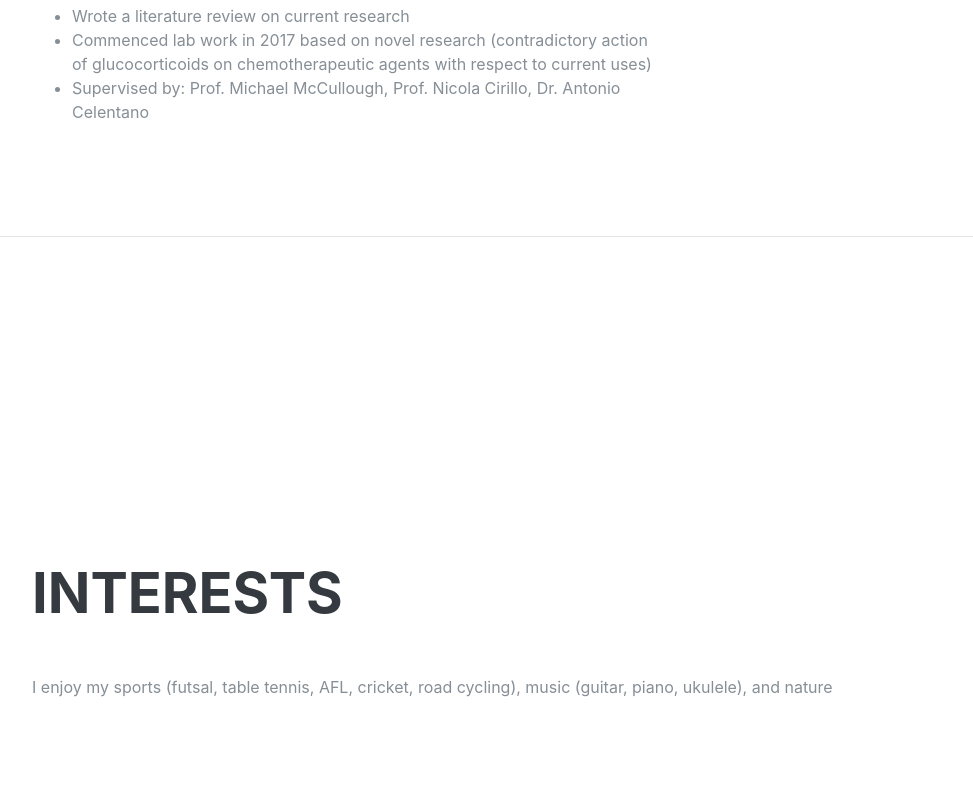
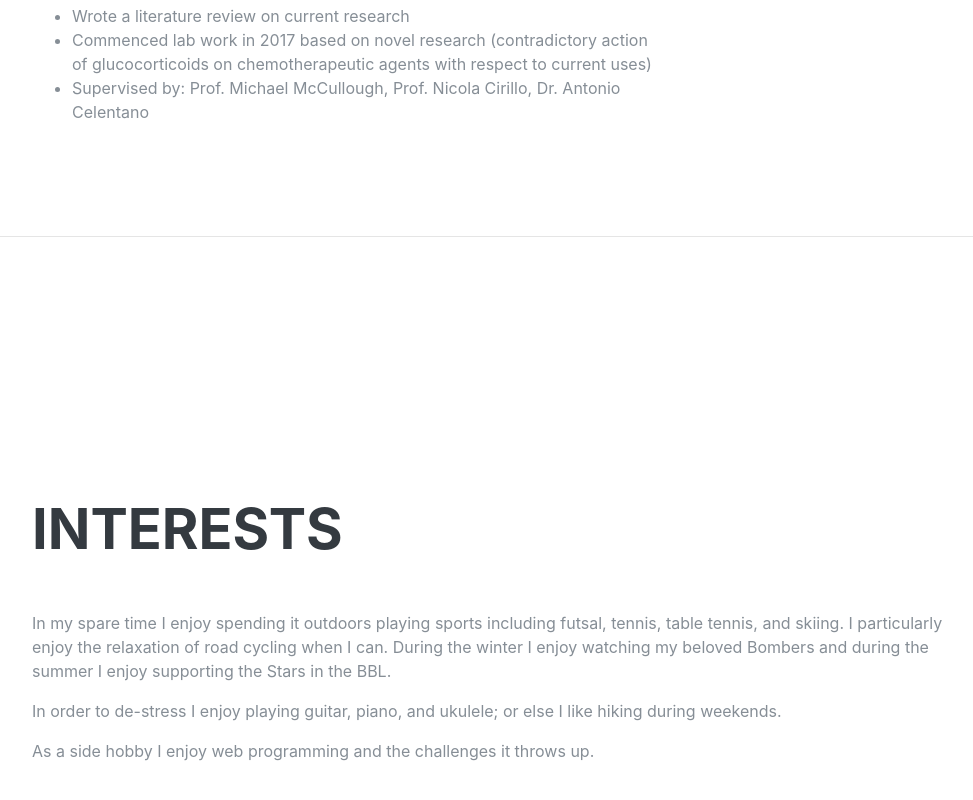
Before and after one commit to williamOP/resume, a plain HTML site: page index.html in a window 1280 px wide. Shown: the part 7581-8381 px from the top of the page, without its empty margins (288-1261 px from the left). Drawn offline with nearby package versions, Linux system fonts and the light colour scheme; a web font is replaced by a local one.

Commit message:
updated interests

```diff
--- a/index.html
+++ b/index.html
@@ -595,7 +595,9 @@
     <section class="resume-section p-3 p-lg-5 d-flex align-items-center" id="interests">
       <div class="w-100">
         <h2 class="mb-5">Interests</h2>
-        <p>I enjoy my sports (futsal, table tennis, AFL, cricket, road cycling), music (guitar, piano, ukulele), and nature</p>
+        <p>In my spare time I enjoy spending it outdoors playing sports including futsal, tennis, table tennis, and skiing. I particularly enjoy the relaxation of road cycling when I can. During the winter I enjoy watching my beloved Bombers and during the summer I enjoy supporting the Stars in the BBL.</p>
+        <p>In order to de-stress I enjoy playing guitar, piano, and ukulele; or else I like hiking during weekends.</p>
+        <p>As a side hobby I enjoy web programming and the challenges it throws up.</p>
       </div>
     </section>
 
```
